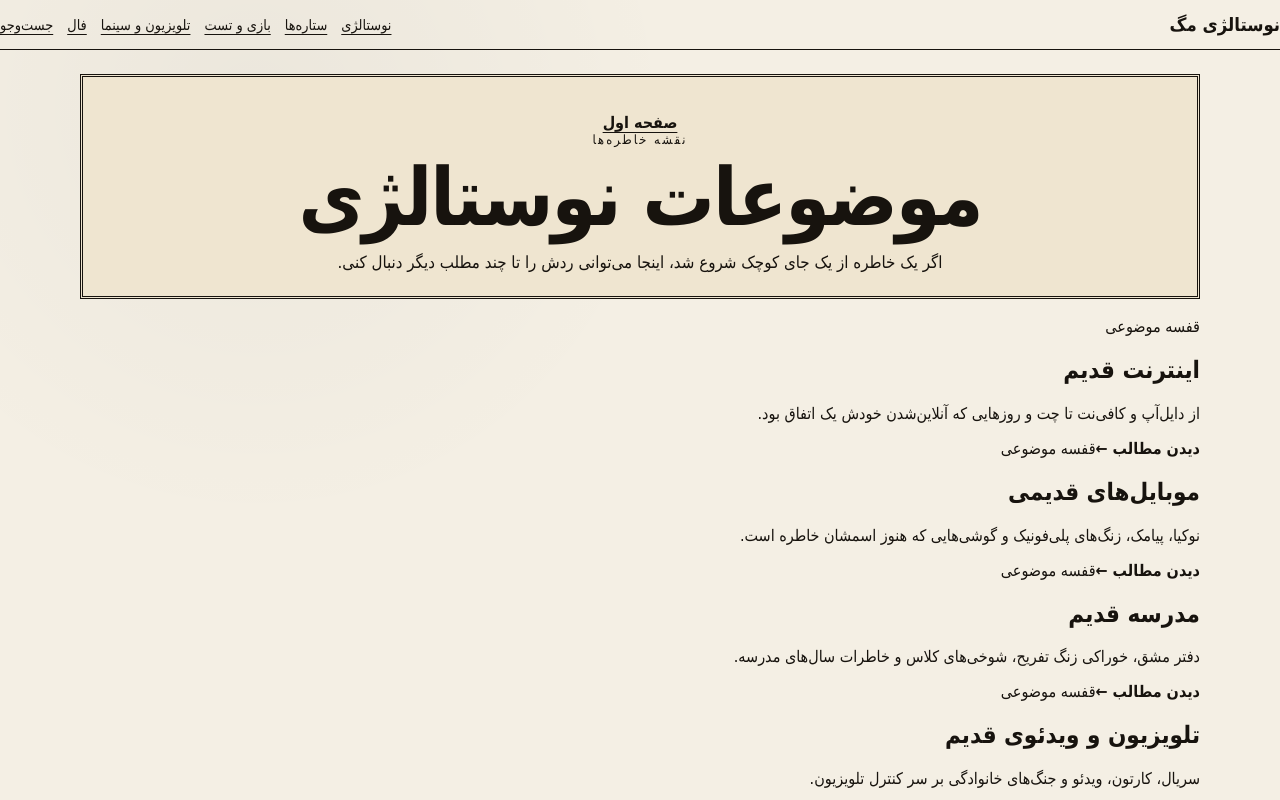
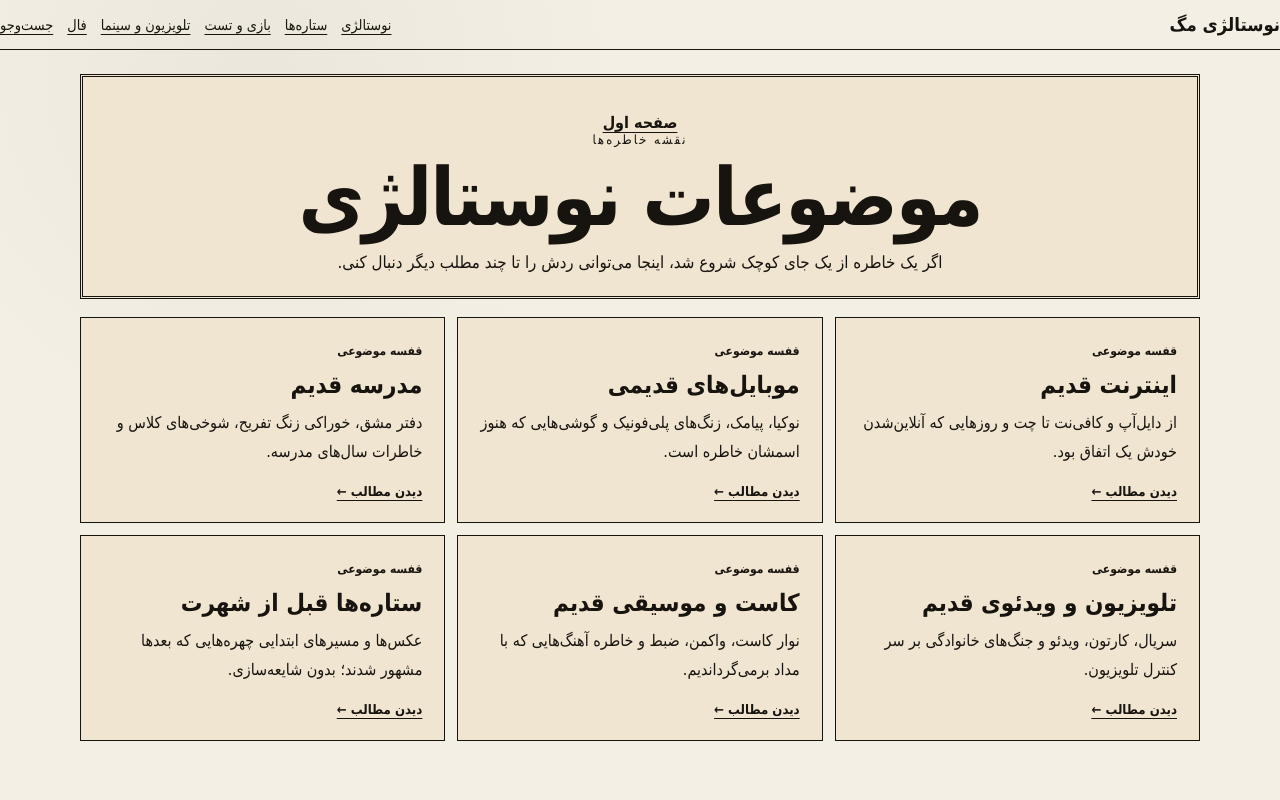
Before and after one commit to mohammadghadimi88/nostalgia-mag, a Next.js app: page /topic in a window 1280 px wide. Shown: the top 800 px of the page. Built offline with nearby package versions, Linux system fonts and the light colour scheme; no server answers.

Commit message:
Style editorial topic hubs

```diff
--- a/app/globals.css
+++ b/app/globals.css
@@ -162,3 +162,15 @@ footer nav a { color: inherit; }
 .breadcrumbs a { color: inherit; text-decoration: none; }
 .breadcrumbs a:hover { text-decoration: underline; }
 .section-tags { margin: 18px 0 24px; }
+
+.topic-shelf { margin: 30px 0; }
+.topic-grid { display: grid; grid-template-columns: repeat(3, 1fr); gap: 12px; margin: 16px 0 28px; }
+.topic-grid.compact { grid-template-columns: repeat(3, 1fr); }
+.topic-card { display: block; padding: 22px; border: 1px solid #17130e; background: #efe5d0; transition: transform .15s ease, box-shadow .15s ease; }
+.topic-card:hover { transform: translateY(-3px); box-shadow: 5px 5px 0 #17130e; }
+.topic-card span { font-size: .75rem; font-weight: 700; }
+.topic-card h2, .topic-card h3 { margin: 10px 0 8px; line-height: 1.35; }
+.topic-card p { margin: 0 0 14px; line-height: 1.8; }
+.topic-card strong { font-size: .82rem; text-decoration: underline; text-underline-offset: 4px; }
+@media (max-width: 800px) { .topic-grid, .topic-grid.compact { grid-template-columns: repeat(2, 1fr); } }
+@media (max-width: 520px) { .topic-grid, .topic-grid.compact { grid-template-columns: 1fr; } }
```
